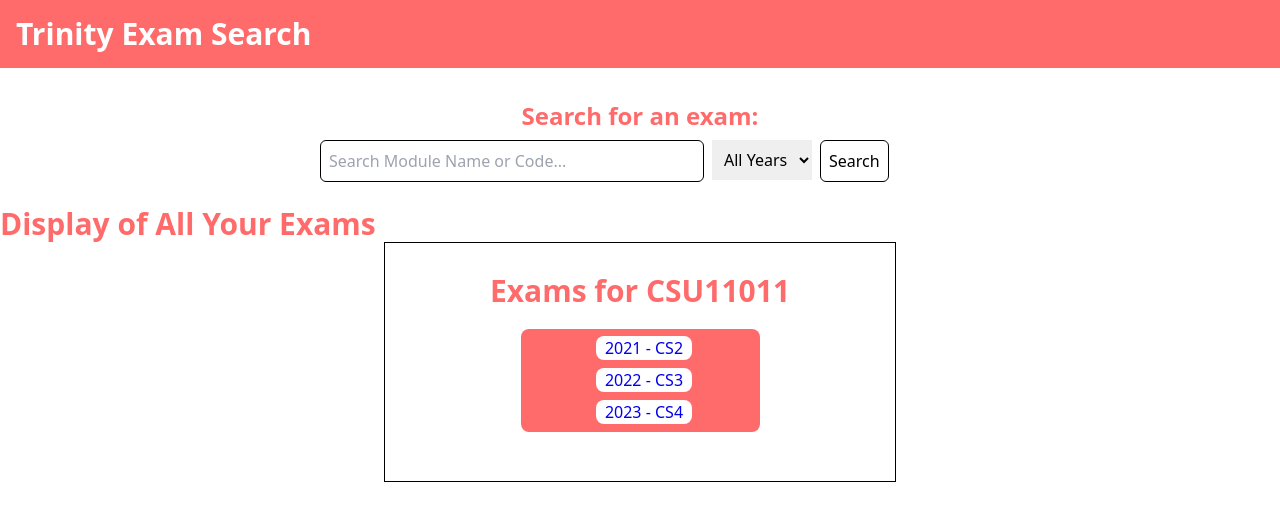
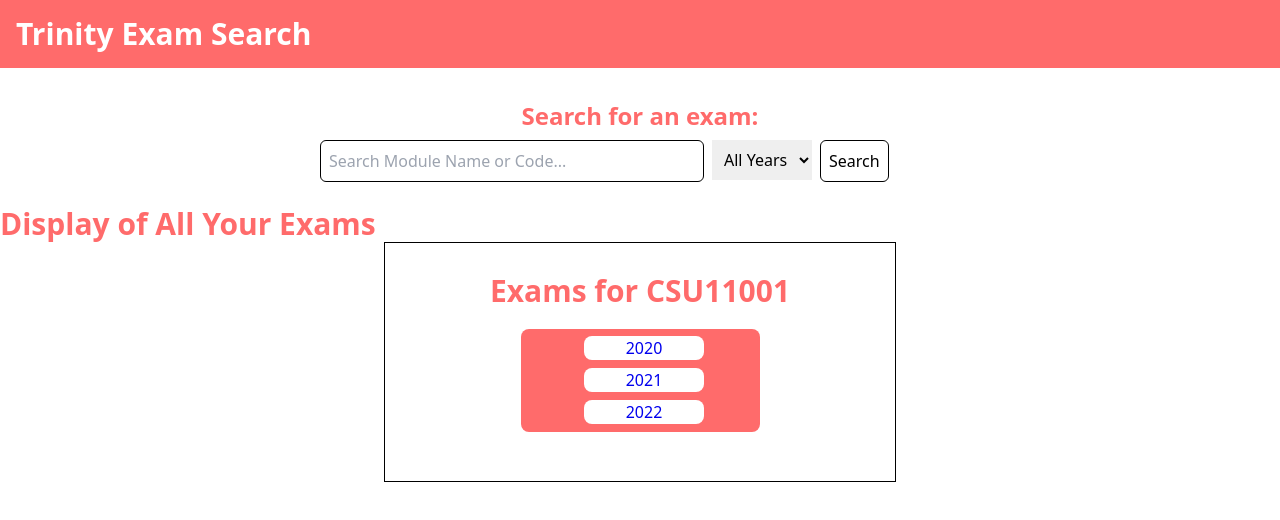
Before and after one commit to Jd7103/hack-trinity-2023-team-2, a React (Create React App) app in the folder hack-trinity-ui/: page / in a window 1280 px wide. Shown: the top 520 px of the page. Built offline with nearby package versions, Linux system fonts and the light colour scheme.

Commit message:
added link field into exams, onclick of year, exam pops up

```diff
--- a/hack-trinity-ui/src/components/Exams.js
+++ b/hack-trinity-ui/src/components/Exams.js
@@ -5,18 +5,22 @@ function Exams(props) {
   // const pastExamList2 = document.getElementById('list');
   const exams = [
   {
-    module: "CSU11011",
+    module: "CSU11001",
+    title: "CS1",
+    year: "2020",
+    link: "https://www.tcd.ie/academicregistry/exams/assets/local/past%20papers201920/CSU/CSU11001-1.PDF"
+  },
+  {
     title: "CS2",
-    year: "2021"
+    year: "2021",
+    link: "https://www.tcd.ie/academicregistry/exams/assets/local/past-papers%20202021/MAU/MAU11601-1.pdf"
   },
   {
     title: "CS3",
-    year: "2022"
+    year: "2022",
+    link: "https://www.tcd.ie/academicregistry/exams/assets/local/past-papers202223/CSU/CSU11001-2.pdf"
   },
-  {
-    title: "CS4",
-    year: "2023"
-  }
+
 ]
   exams.forEach(function(exam, index) {
     console.log(`Year: ${exam.year}`);
@@ -34,7 +38,7 @@ function Exams(props) {
         <h2>Exams for {exams[0].module}</h2>
         <ul id="list" className="past-exam-list m-5" ref={pastExamList}>
           {exams.map((exam) => (
-            <li className="past-exam-item"><a href="">{exam.year} - {exam.title}</a></li>
+            <li className="past-exam-item"><a href={exam.link}>{exam.year}</a></li>
           ))}
         </ul>
       </div>
--- a/hack-trinity-ui/src/components/SearchBar.js
+++ b/hack-trinity-ui/src/components/SearchBar.js
@@ -1,4 +1,5 @@
 import { useState, useRef, useEffect } from "react";
+
 const modules = [
   { code: "CSU11001", name: "MATHEMATICS I" },
   { code: "CSU11021", name: "Introduction to Computing I" },
--- a/hack-trinity-ui/src/index.css
+++ b/hack-trinity-ui/src/index.css
@@ -38,7 +38,7 @@ p {
 .past-exam-item {
   @apply hover:underline font-normal relative bg-white rounded-lg m-1;
   padding: 0 1px;
-  width: 40%;
-  left: 30%;
+  width: 50%;
+  left: 25%;
   color: #0000EE;
 }
```
